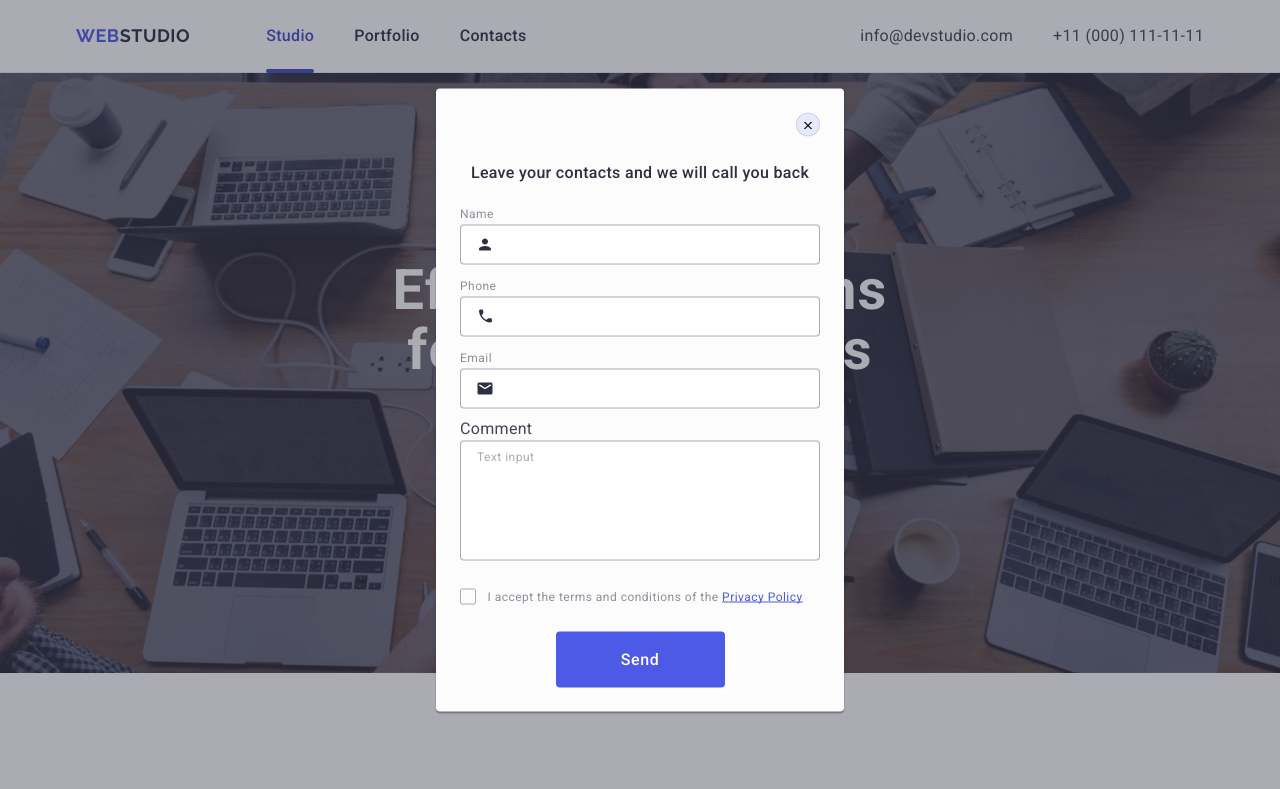
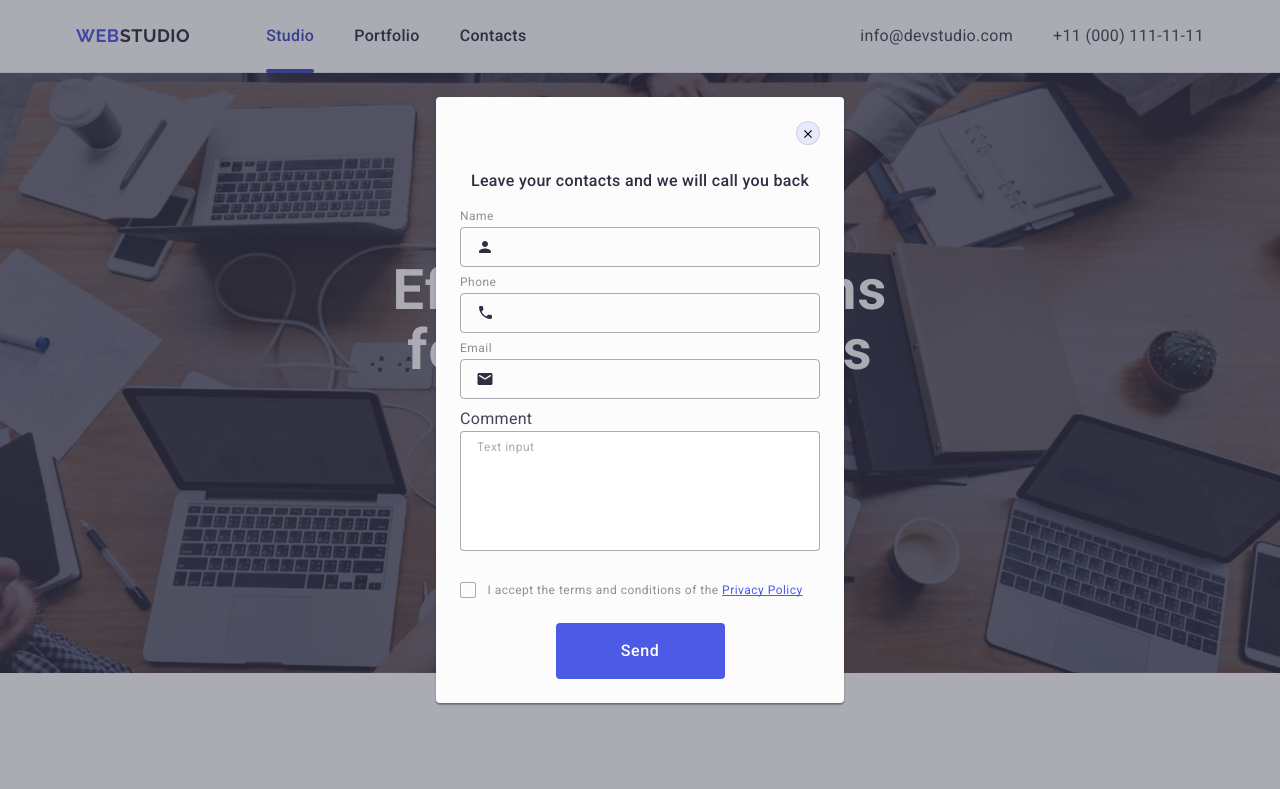
Before and after one commit to bohdan-miskov/goit-markup-hw-05, a plain HTML site: page index.html in a window 1280 px wide. Both pictures are taken after a click on the button "Order Service". Shown: the top 789 px of the page. Drawn offline with nearby package versions, Linux system fonts and the light colour scheme.

Commit message:
Edit modal window

```diff
--- a/css/styles.css
+++ b/css/styles.css
@@ -450,30 +450,6 @@ address {
     border-color:  #31d0aa;
 }
 
-.blue-btn{
-    display: block;
-    min-width: 169px;
-    height: 56px;
-    font-family: inherit;
-    background: #4d5ae5;
-    font-weight: 500;
-    letter-spacing: 0.04em;
-    line-height: 1.5;
-    color: #fff;
-    border: none;
-    border-radius: 4px;
-    cursor: pointer;
-    padding: 16px 32px;
-    text-align: center;
-    margin: 0 auto;
-    transition: background-color 250ms cubic-bezier(0.4, 0, 0.2, 1);
-}
-
-.blue-btn:hover,
-.blue-btn:focus{
-    background-color: #404bbf;
-}
-
 .subscribe-btn {
     background: #4d5ae5;
     font-weight: 500;
@@ -488,9 +464,13 @@ address {
     min-width: 165px;
     padding: 8px 24px;
     display: flex;
-    gap: 16px;
     align-items: center;
+    justify-content: center;
     transition: background-color 250ms cubic-bezier(0.4, 0, 0.2, 1);
+}
+
+.telegram-subscribe-icon{
+    margin-left: 16px;
 }
 
 .subscribe-btn:hover,
@@ -535,6 +515,7 @@ address {
     background: #fcfcfc;
     border-radius: 4px;
     padding: 24px;
+    padding-top: 72px;
     transition: 250ms cubic-bezier(0.4, 0, 0.2, 1);
     transition-property: transform;
 }
@@ -568,7 +549,6 @@ address {
 }
 
 .modal-text {
-    margin-top:48px;
     font-weight: 500;
     text-align: center;
     color: #2e2f42;
@@ -576,13 +556,18 @@ address {
 }
 
 .modal-form-label {
+    display: block;
     font-size: 12px;
     line-height: 1.16667;
     letter-spacing: 0.04em;
     color: #8e8f99;
+    margin-bottom: 4px;
 }
 .modal-form-wrapper {
     position: relative;
+}
+
+.modal-form-field{
     margin-bottom: 8px;
 }
 
@@ -595,7 +580,8 @@ address {
     height: 40px;
     transition: 250ms cubic-bezier(0.4, 0, 0.2, 1);
     transition-property: border;
-    outline: none;
+    outline: transparent;
+    background-color: transparent;
 }
 
 .modal-form-input:focus-visible,
@@ -610,8 +596,9 @@ address {
 
 .modal-input-icon {
     position: absolute;
-    top: 8px;
+    top: 50%;
     left: 16px;
+    transform:  translateY(-50%);
     fill: #2e2f42;
     pointer-events: none;
     transition: 250ms cubic-bezier(0.4, 0, 0.2, 1);
@@ -662,6 +649,7 @@ address {
 
 .modal-checkbox-icon{
     fill: transparent;
+    transition: fill 250ms cubic-bezier(0.4, 0, 0.2, 1);
 }
 
 .modal-form-checkbox:checked + .modal-form-label > .modal-checkbox-mark{
@@ -686,6 +674,15 @@ address {
 
 .modal-form-send-btn {
     margin-top: 24px;
+    display: flex;
+    justify-content: center;
+    align-items: center;
+    transition: border 250ms cubic-bezier(0.4, 0, 0.2, 1);
+}
+
+.modal-form-send-btn:hover,
+.modal-form-send-btn:focus{
+    border: none;
 }
 
 /* #endregion */
--- a/index.html
+++ b/index.html
@@ -505,10 +505,9 @@
         <div class="footer-subscribe-container">
             <p class="subscribe-text">Subscribe</p>
             <form class="footer-form">
-              <div class="subscribe-input-container">
-                <label for="subscribe-email"></label>
-                <input class="subscribe-email-input" name="subscribeEmail" id="subscribe-email" type="text" placeholder="E-mail">
-              </div>
+                <label>
+                <input class="subscribe-email-input" name="subscribeEmail" type="text" placeholder="E-mail">
+              </label>
           <button class="subscribe-btn" type="button">
             Subscribe
               <svg class="telegram-subscribe-icon" width="24" height="24">
@@ -556,7 +555,7 @@
             </div>
           </div>
           <div class="modal-form-field">
-            <label for="comment" type="text">Comment</label>
+            <label for="comment">Comment</label>
             <textarea class="modal-form-textarea" name="comment" id="comment" placeholder="Text input"></textarea>
           </div>
 
```
